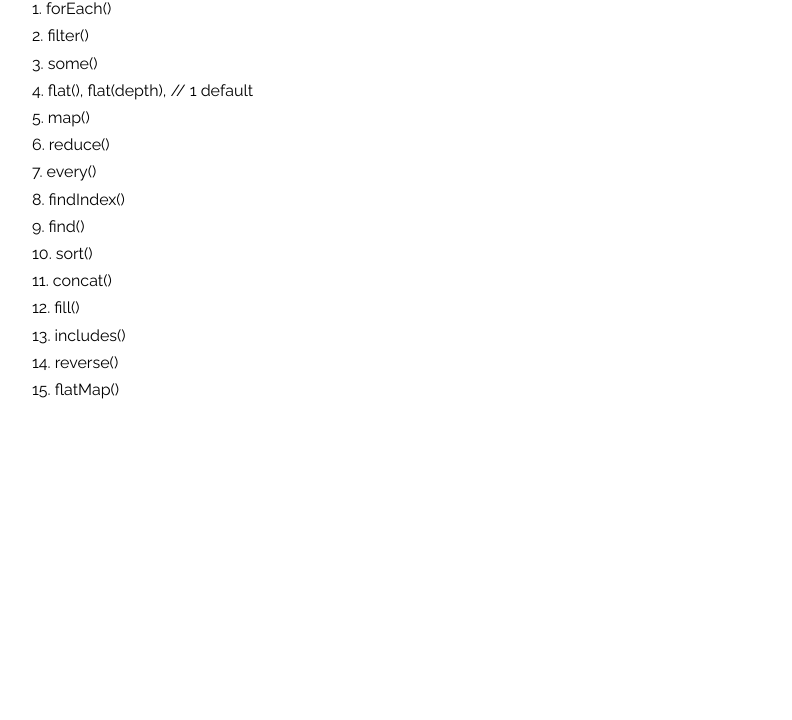
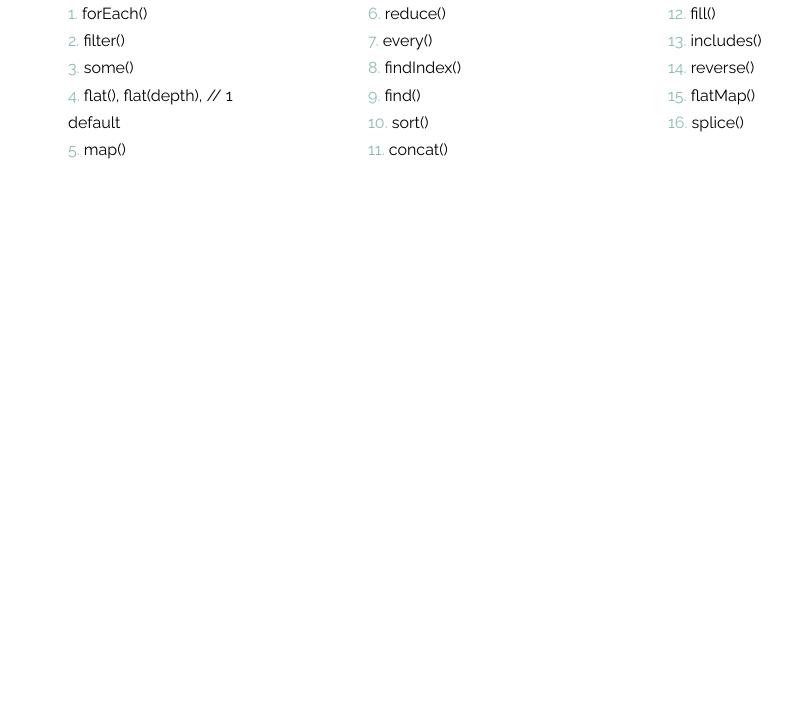
Before and after one commit to NJul/methods-working-with-arrays-javascript-2020, a plain HTML site: page index.html in a window 1280 px wide. Shown: the part 80-800 px from the top of the page, without its empty margins (182-974 px from the left). Drawn offline with Linux system fonts and the light colour scheme.

Commit message:
splice(); flex

```diff
--- a/index.html
+++ b/index.html
@@ -2,29 +2,44 @@
 <html lang="en">
 
 <head>
-  <meta charset="UTF-8">
-  <meta name="viewport" content="width=device-width, initial-scale=1.0">
-  <title>Methods working with arrays JavaScript 2020</title>
-  <link rel="stylesheet" href="style.css">
+  <meta charset="UTF-8" />
+  <meta name="viewport" content="width=device-width, initial-scale=1.0" />
+  <title>Methods working with arrays JavaScript 2020 Nina NJul</title>
+  <link rel="stylesheet" href="style.css" />
 </head>
 
 <body>
-  <div class="section-header">Methods working with arrays JavaScript 2020</div>
-  <div class="method-list">1. forEach()</div>
-  <div class="method-list">2. filter()</div>
-  <div class="method-list">3. some()</div>
-  <div class="method-list">4. flat(), flat(depth), // 1 default</div>
-  <div class="method-list">5. map()</div>
-  <div class="method-list">6. reduce()</div>
-  <div class="method-list">7. every()</div>
-  <div class="method-list">8. findIndex()</div>
-  <div class="method-list">9. find()</div>
-  <div class="method-list">10. sort()</div>
-  <div class="method-list">11. concat()</div>
-  <div class="method-list">12. fill()</div>
-  <div class="method-list">13. includes()</div>
-  <div class="method-list">14. reverse()</div>
-  <div class="method-list">15. flatMap()</div>
+  <div class="wrapper">
+    <div class="section-header">
+      Methods working with arrays JavaScript 2020
+    </div>
+    <div class="container">
+      <div class="col">
+        <div class="method-list"><span class="numeral">1.</span> forEach()</div>
+        <div class="method-list"><span class="numeral">2.</span> filter()</div>
+        <div class="method-list"><span class="numeral">3.</span> some()</div>
+        <div class="method-list">
+          <span class="numeral">4.</span> flat(), flat(depth), // 1 default
+        </div>
+        <div class="method-list"><span class="numeral">5.</span> map()</div>
+      </div>
+      <div class="col">
+        <div class="method-list"><span class="numeral">6.</span> reduce()</div>
+        <div class="method-list"><span class="numeral">7.</span> every()</div>
+        <div class="method-list"><span class="numeral">8.</span> findIndex()</div>
+        <div class="method-list"><span class="numeral">9.</span> find()</div>
+        <div class="method-list"><span class="numeral">10.</span> sort()</div>
+        <div class="method-list"><span class="numeral">11.</span> concat()</div>
+      </div>
+      <div class="col">
+        <div class="method-list"><span class="numeral">12.</span> fill()</div>
+        <div class="method-list"><span class="numeral">13.</span> includes()</div>
+        <div class="method-list"><span class="numeral">14.</span> reverse()</div>
+        <div class="method-list"><span class="numeral">15.</span> flatMap()</div>
+        <div class="method-list"><span class="numeral">16.</span> splice()</div>
+      </div>
+    </div>
+  </div>
 
   <script src="scripts.js"></script>
 </body>
--- a/scripts.js
+++ b/scripts.js
@@ -1,5 +1,6 @@
 // https://dev.to/ibrahima92/15-must-know-javascript-array-methods-in-2020-1kd8
 // https://gist.github.com/joyrexus/7366429
+// https://github.com/NJul/methods-working-with-arrays-javascript-2020
 
 // 0.
 /*
@@ -385,3 +386,48 @@ console.log(flatMap152);
 
 console.log([1, 2, 3, 4].flat(1).map((x) => [x * 2]));
 // [[2], [4], [6], [8]]
+
+// 16.
+// splice()
+console.log(
+  '16. splice() Этот метод изменяет содержимое массива, удаляя существующие элементы и/или добавляя новые. Возвращаемое значение: массив, содержащий удаленные элементы. Если будет удален только один элемент, вернется массив из одного элемента. Если никакие элементы не будут удалены, вернется пустой массив. Если количество уазанных вставляемых элементов будет отличным от количества удаляемых элементов, массив изменит длину после вызова. Параметр start если отрицателен, указывает индекс элемента с конца'
+);
+
+/* splice() Этот метод изменяет содержимое массива, удаляя существующие элементы и/или добавляя новые. Возвращаемое значение: массив, содержащий удаленные элементы. Если будет удален только один элемент, вернется массив из одного элемента. Если никакие элементы не будут удалены, вернется пустой массив. Если количество уазанных вставляемых элементов будет отличным от количества удаляемых элементов, массив изменит длину после вызова. Параметр start если отрицателен, указывает индекс элемента с конца */
+
+// Удаляет 0 элементов по индексу 2 и вставляет "drum"
+let myFish = ['angel', 'clown', 'mandarin', 'sturgeon'];
+console.log(myFish);
+// (4) ["angel", "clown", "mandarin", "sturgeon"]
+let removed = myFish.splice(2, 0, 'drum');
+console.log(myFish);
+// (5) ["angel", "clown", "drum", "mandarin", "sturgeon"]
+console.log(removed);
+// []
+
+// Удаляет 1 элемент по индексу 3
+console.log(myFish);
+// (5) ["angel", "clown", "drum", "mandarin", "sturgeon"]
+removed = myFish.splice(3, 1);
+console.log(myFish);
+// (4) ["angel", "clown", "drum", "sturgeon"]
+console.log(removed);
+// ["mandarin"]
+
+// Удаляет 1 элемент по индексу 2 и вставляет "trumpet"
+console.log(myFish);
+// (4) ["angel", "clown", "drum", "sturgeon"]
+removed = myFish.splice(2, 1, 'trumpet');
+console.log(myFish);
+// (4) ["angel", "clown", "trumpet", "sturgeon"]
+console.log(removed);
+// ["drum"]
+
+// Удаляет 1 элемент по индексу -2 с конца
+console.log(myFish);
+// (4) ["angel", "clown", "trumpet", "sturgeon"]
+removed = myFish.splice(-2, 1);
+console.log(myFish);
+// (3) ["angel", "clown", "sturgeon"]
+console.log(removed);
+// ["trumpet"]
--- a/style.css
+++ b/style.css
@@ -14,8 +14,23 @@ body {
   font-family: Raleway;
 }
 
+.wrapper {
+  margin: 0 auto;
+  max-width: 900px;
+}
+
+.container {
+  display: flex;
+  flex-direction: row;
+  align-items: stretch;
+}
+
+.col {
+  flex: 1;
+}
+
 .section-header {
-  padding: 1.5em 0.5em 0.5em 0.5em;
+  padding: 1.5em 0.5em 0.7em 0.5em;
   font-family: "Metal Mania";
   font-weight: normal;
   color: rgba(106, 101, 114, 0.74);
@@ -24,7 +39,19 @@ body {
 }
 
 .method-list {
-  max-width: 900px;
-  margin: 0 auto;
-  padding: 0 1.5em;
+  padding: 0 20%;
 }
+
+.numeral {
+  color: rgb(140, 187, 178);
+}
+
+@media (max-width: 480px) {
+  .container {
+    flex-direction: column;
+  }
+
+  .method-list {
+    padding: 0.1em 1em 0.1em 2em;
+  }
+}
```
